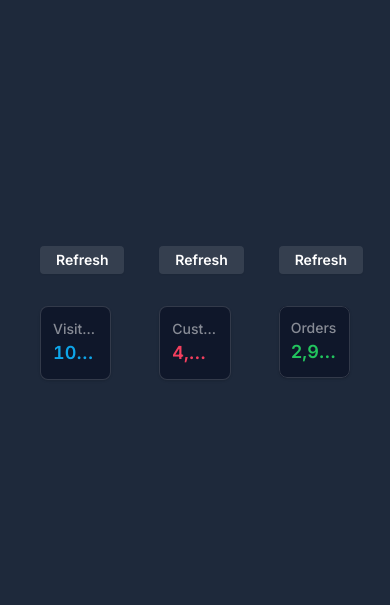
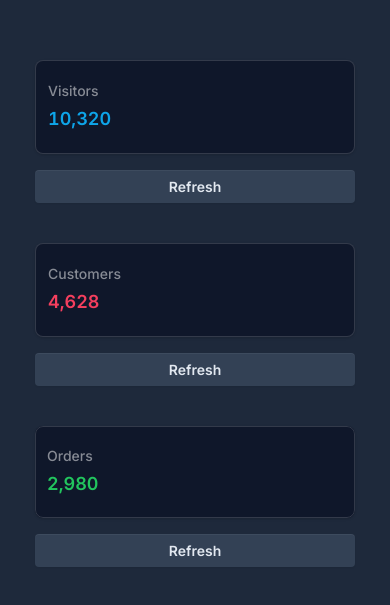
Before and after one commit to builduilabs/2023-08-24-highlight-recipe, a Next.js app: page / in a window 390 px wide. Shown: the part 109-714 px from the top of the page. Built offline with nearby package versions, Linux system fonts and the light colour scheme; no server answers.

Commit message:
Update styles

```diff
--- a/app/globals.css
+++ b/app/globals.css
@@ -4,11 +4,11 @@
 
 @keyframes ripple {
   0% {
-    scale: 0;
+    scale: 0.5;
     opacity: 0;
   }
   100% {
-    scale: 3;
+    scale: 3.5;
     opacity: 1;
   }
 }
@@ -16,10 +16,10 @@
 @keyframes fadeOut {
   0% {
     opacity: 1;
-    scale: 3;
+    scale: 3.5;
   }
   100% {
     opacity: 0;
-    scale: 3;
+    scale: 3.5;
   }
 }
--- a/app/page.tsx
+++ b/app/page.tsx
@@ -6,73 +6,79 @@ import {
 } from "@/lib/stats";
 import Counter from "./components/counter";
 import Highlight from "./components/highlight";
+import { ReactNode } from "react";
 
 export default async function Home() {
   let { visitors, customers, orders } = await getStats();
 
   return (
-    <div className="mx-auto w-full max-w-4xl gap-2 space-y-6 p-10">
-      <div className="grid grid-cols-3 gap-12">
-        <div className="space-y-8">
-          <form action={refreshVisitors}>
-            <button className="rounded bg-white/10 px-4 py-1 text-sm font-semibold text-white shadow-sm transition hover:bg-white/20 active:bg-white/25">
-              Refresh
-            </button>
-          </form>
+    <div className="mx-auto w-full max-w-xs gap-2 space-y-6 sm:max-w-4xl">
+      <div className="grid gap-10 sm:grid-cols-3 sm:gap-4">
+        <div className="space-y-4">
           <Highlight trigger={visitors} duration={450} className="group">
-            <div className="overflow-hidden rounded-lg border border-white/[0.15] bg-gray-900 p-3 text-sky-500 shadow transition duration-1000 group-data-[highlight=on]:bg-sky-500 group-data-[highlight=on]:text-white group-data-[highlight=on]:duration-[200ms] md:px-4 md:py-5">
+            <div className="overflow-hidden rounded-lg border border-white/[0.15] bg-gray-900 px-3 py-5 text-sky-500 shadow transition duration-1000 group-data-[highlight=on]:bg-sky-500 group-data-[highlight=on]:text-white group-data-[highlight=on]:duration-[200ms] md:px-4">
               <dt className="truncate text-sm font-medium text-white/50">
                 Visitors
               </dt>
-              <dd className="relative origin-center truncate text-lg font-semibold tabular-nums md:mt-2 md:text-xl md:tracking-tight">
+              <dd className="relative mt-1 origin-center truncate text-lg font-semibold tabular-nums md:mt-2 md:text-xl md:tracking-tight">
                 <Counter value={visitors} />
               </dd>
             </div>
           </Highlight>
+
+          <form action={refreshVisitors}>
+            <Button>Refresh</Button>
+          </form>
         </div>
 
-        <div className="space-y-8">
-          <form action={refreshCustomers}>
-            <button className="rounded bg-white/10 px-4 py-1 text-sm font-semibold text-white shadow-sm transition hover:bg-white/20 active:bg-white/25">
-              Refresh
-            </button>
-          </form>
+        <div className="space-y-4">
           <Highlight trigger={customers} duration={500} className="group">
-            <div className="overflow-hidden rounded-lg border border-white/[0.15] bg-gray-900 p-3 text-rose-500 shadow transition duration-1000 group-data-[highlight=on]:border-rose-500 group-data-[highlight=on]:duration-[150ms] md:px-4 md:py-5">
+            <div className="overflow-hidden rounded-lg border border-white/[0.15] bg-gray-900 px-3 py-5 text-rose-500 shadow transition duration-1000 group-data-[highlight=on]:border-rose-500 group-data-[highlight=on]:duration-[150ms] md:px-4">
               <dt className="truncate text-sm font-medium text-white/50">
                 Customers
               </dt>
-              <dd className="relative origin-center truncate text-lg font-semibold tabular-nums md:mt-2 md:text-xl md:tracking-tight">
+              <dd className="relative mt-1 origin-center truncate text-lg font-semibold tabular-nums md:mt-2 md:text-xl md:tracking-tight">
                 <Counter value={customers} />
               </dd>
             </div>
           </Highlight>
+
+          <form action={refreshCustomers}>
+            <Button>Refresh</Button>
+          </form>
         </div>
 
-        <div className="space-y-8">
-          <form action={refreshOrders}>
-            <button className="rounded bg-white/10 px-4 py-1 text-sm font-semibold text-white shadow-sm transition hover:bg-white/20 active:bg-white/25">
-              Refresh
-            </button>
-          </form>
+        <div className="space-y-4">
           <Highlight trigger={orders} duration={350} className="group">
-            <div className="relative overflow-hidden rounded-lg  bg-gray-900 p-3 text-green-500 shadow md:px-4 md:py-5">
+            <div className="relative overflow-hidden rounded-lg bg-gray-900 px-3 py-5 text-green-500 shadow md:px-4">
               <div className="pointer-events-none absolute inset-0 flex items-center justify-center rounded-lg border border-white/[0.15]">
-                <div className="aspect-square h-full rounded-full border border-white/[0.15] bg-green-500/50 opacity-0 group-data-[highlight=off]:animate-[fadeOut_750ms_forwards] group-data-[highlight=on]:animate-[ripple_250ms_cubic-bezier(0.09,.6,.36,1)_forwards]" />
+                <div className="aspect-square h-full rounded-full bg-green-500/50 opacity-0 group-data-[highlight=off]:animate-[fadeOut_750ms_forwards] group-data-[highlight=on]:animate-[ripple_250ms_cubic-bezier(0.09,.6,.36,1)_forwards]" />
               </div>
 
               <dt className="truncate text-sm font-medium text-white/50">
                 Orders
               </dt>
-              <dd className="relative origin-center truncate text-lg font-semibold tabular-nums transition duration-[750ms] group-data-[highlight=on]:text-white group-data-[highlight=on]:duration-[250ms] md:mt-2 md:text-xl md:tracking-tight">
+              <dd className="relative mt-1 origin-center truncate text-lg font-semibold tabular-nums transition duration-[750ms] group-data-[highlight=on]:text-white group-data-[highlight=on]:duration-[250ms] md:mt-2 md:text-xl md:tracking-tight">
                 <Counter value={orders} />
               </dd>
             </div>
           </Highlight>
+
+          <form action={refreshOrders}>
+            <Button>Refresh</Button>
+          </form>
         </div>
       </div>
     </div>
   );
 }
 
+function Button({ children }: { children: ReactNode }) {
+  return (
+    <button className="block w-full rounded border-t border-white/5 bg-gray-700 px-4 py-1.5 text-sm font-semibold text-gray-200 shadow-sm transition hover:bg-gray-600/75 active:bg-gray-600">
+      {children}
+    </button>
+  );
+}
+
 export const runtime = "edge";
```
